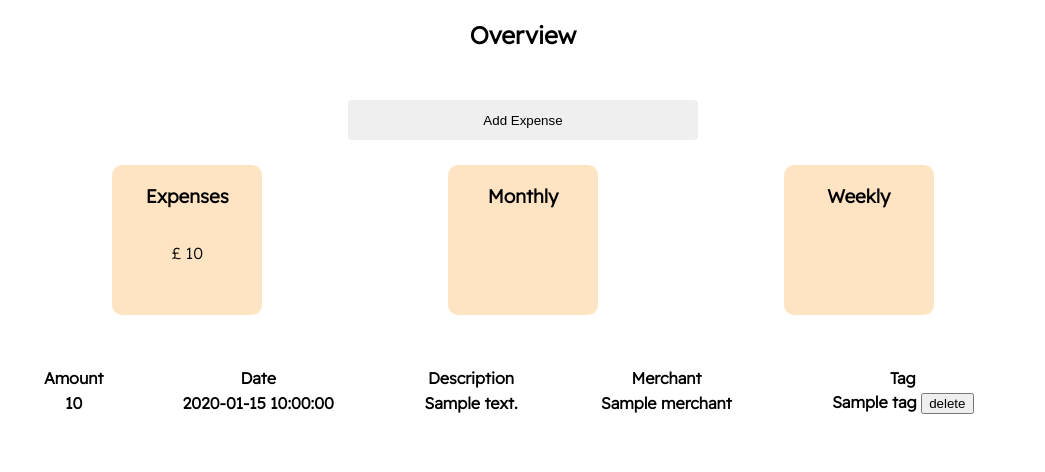
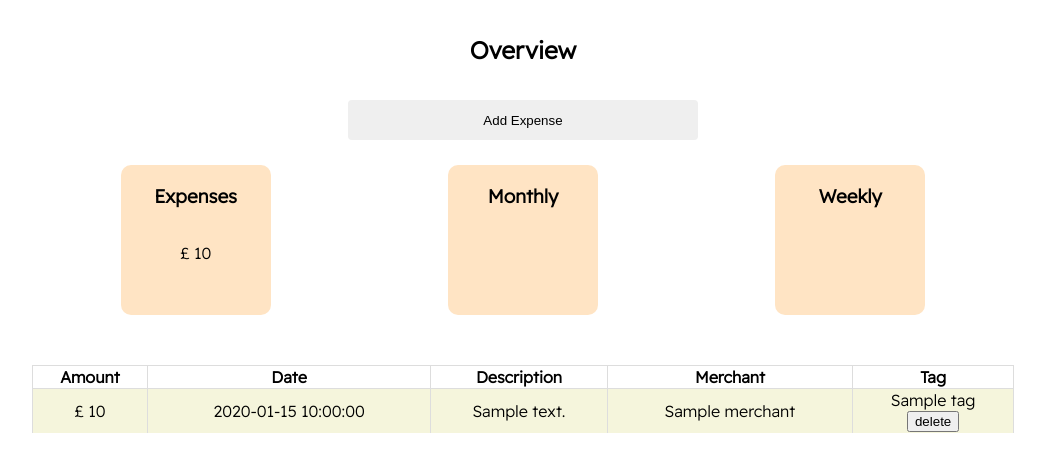
Before and after one commit to NodeToNowhere/Crying-Capital-App, a Flask app: page /transactions in a window 1280 px wide. Shown: the part 50-522 px from the top of the page, without its empty margins (117-1162 px from the left). Run offline with Flask 2, Linux system fonts and the light colour scheme; a database or web service that is not in the repository returns one stand-in record (values such as "Sample title"); lists and menus that the app fills with data are empty; some libraries are stand-ins or nearby versions.

Commit message:
CSSuccess?

```diff
--- a/static/css/overview.css
+++ b/static/css/overview.css
@@ -1,3 +1,5 @@
+/* ###-----SEPERATE OUT CSS-----#### */
+
 body {
   font-family: "Fredoka One", cursive;
 }
@@ -22,15 +24,16 @@ body {
   opacity: 0;
 }
 .popup {
-  margin: 250px auto;
+  margin-left: 33%;
+  margin-top: 10%;
   padding: 20px;
   background: white;
   border: 1px solid #666;
   border-radius: 20px;
   width: 350px;
-  height: 350px;
-  box-shadow: 38px 38px 56px #1e1e1e, -25px -25px 38px #1e1e1e;
-  position: relative;
+  height: 250px;
+  box-shadow: 38px 38px 56px #1e1e1e, -25px -5px 38px #1e1e1e;
+  position: center;
   text-align: center;
 }
 .overlay:target {
@@ -45,14 +48,18 @@ body {
 }
 .expense-btn {
   border-radius: 4px;
-  margin-bottom: 25px;
   border: 5px #1e1e1e;
   height: 40px;
   width: 350px;
 }
+.expense-btn:hover {
+  background-color: #666;
+}
+
 .header-text {
   grid-area: header;
   font-weight: 700;
+  margin-top: 35px;
 }
 .button-container {
   border-radius: 4px;
@@ -62,6 +69,7 @@ body {
   width: 350px;
   grid-area: button;
 }
+
 .card-expenses {
   grid-area: row12;
 }
@@ -87,6 +95,22 @@ body {
   margin-top: 50px;
   grid-area: table;
 }
-.table-labelbox th {
-  border-bottom: 10px #1e1e1e;
+
+.table tr td {
+  border-bottom: #1e1e1e 15px;
+  text-align: center;
 }
+
+.table {
+  border-collapse: collapse;
+  padding: 10px;
+}
+
+td,
+th {
+  border: 1px solid #dddddd;
+}
+
+tr:nth-child(even) {
+  background-color: beige;
+}
--- a/templates/transactions/overview.html
+++ b/templates/transactions/overview.html
@@ -20,7 +20,7 @@
     <!-- HERE BE DATA -->
   </div>
 
-  <table class="table-container" style="width: 100%">
+  <table class="table table-container" style="width: 100%">
     <tr class="table-labelbox">
       <th>Amount</th>
       <th>Date</th>
@@ -30,17 +30,61 @@
     </tr>
     {% for transaction in transactions %}
     <tr>
-      <th>{{transaction.amount}}</th>
-      <th>{{ transaction.date }}</th>
-      <th>{{transaction.description}}</th>
-      <th>{{transaction.merchant.name}}</th>
-      <th>
+      <td>£ {{transaction.amount}}</td>
+      <td>{{ transaction.date }}</td>
+      <td>{{transaction.description}}</td>
+      <td>{{transaction.merchant.name}}</td>
+      <td>
         {{transaction.tag.name}}
-        <input type="submit" class="btn delete-btn" value="delete" />
-      </th>
+        <form action="/transactions/{{ transaction.id }}/delete" method="POST">
+          <input class="delete-btn" type="submit" value="delete" />
+        </form>
+      </td>
     </tr>
     {% endfor %}
   </table>
 </main>
 
+<!-- ###–––NEW TRANSACTION POPUP---### -->
+<div class="overlay" id="transaction-form">
+  <div class="popup">
+    <form action="/transactions/new" class="form-container" method="post">
+      <h3>Expenses</h3>
+
+      <label class="form-amount" for="amount">Amount:</label>
+      <input
+        type="text"
+        placeholder="Enter transaction"
+        name="amount"
+        id="amount"
+      />
+
+      <label class="form-date" for="date">Date:</label>
+      <input type="date" placeholder="Enter Date" name="date" id="date" />
+
+      <label for="description">Description:</label>
+      <input
+        type="text"
+        placeholder="Enter description"
+        name="description"
+        id="description"
+      />
+      <label for="merchant">Merchant:</label>
+      <select name="merchant_id" id="merchant">
+        {% for merchant in merchants %}
+        <option value="{{merchant.id}}">{{merchant.name}}</option>
+        {% endfor %}
+      </select>
+      <label for="tag">Tag:</label>
+      <select name="tag_id" id="tag">
+        {% for tag in tags %}
+        <option value="{{tag.id}}">{{tag.name}}</option>
+        {% endfor %}
+      </select>
+      <button type="submit" class="submit-btn">Submit</button>
+      <a class="close" href="#">&times;</a>
+    </form>
+  </div>
+</div>
+
 {% endblock content%}
```
